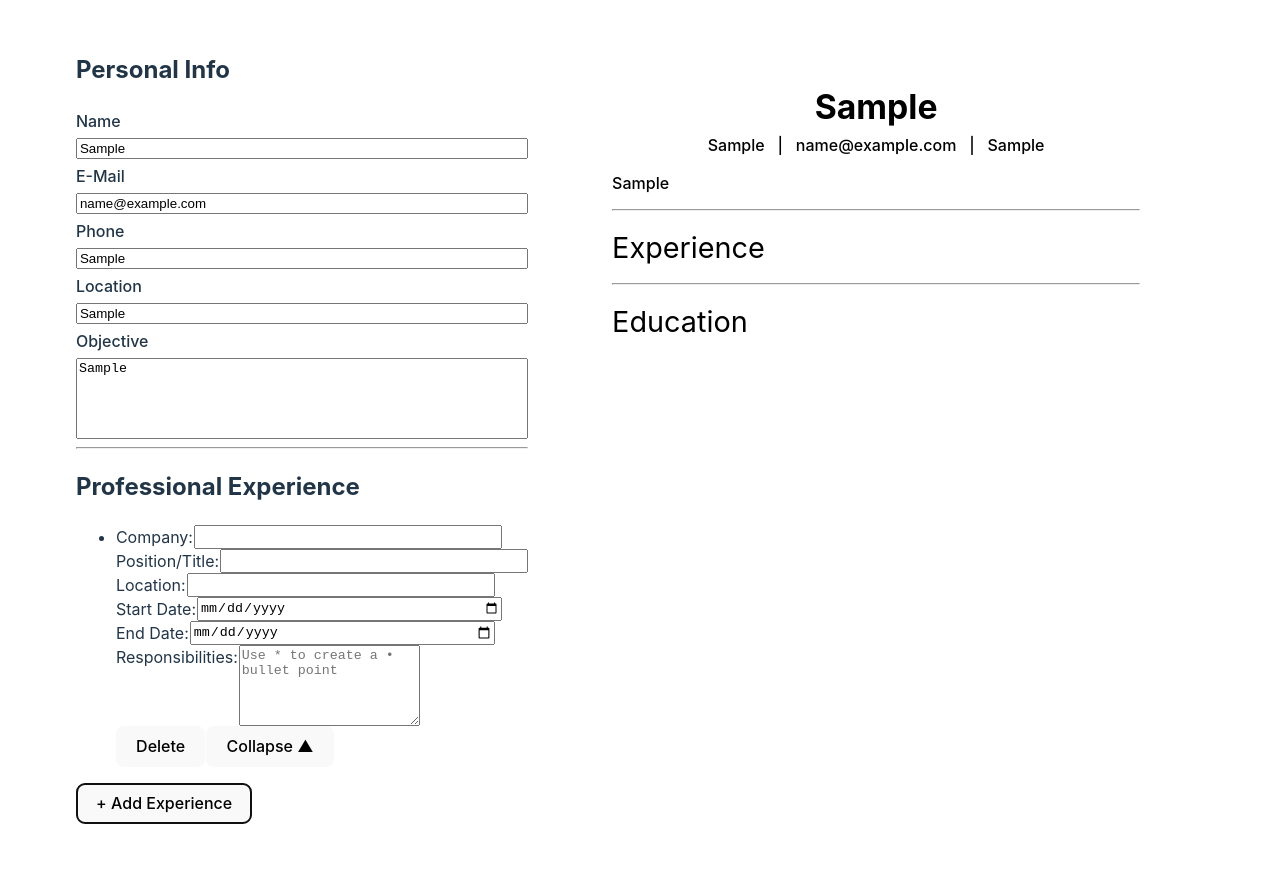
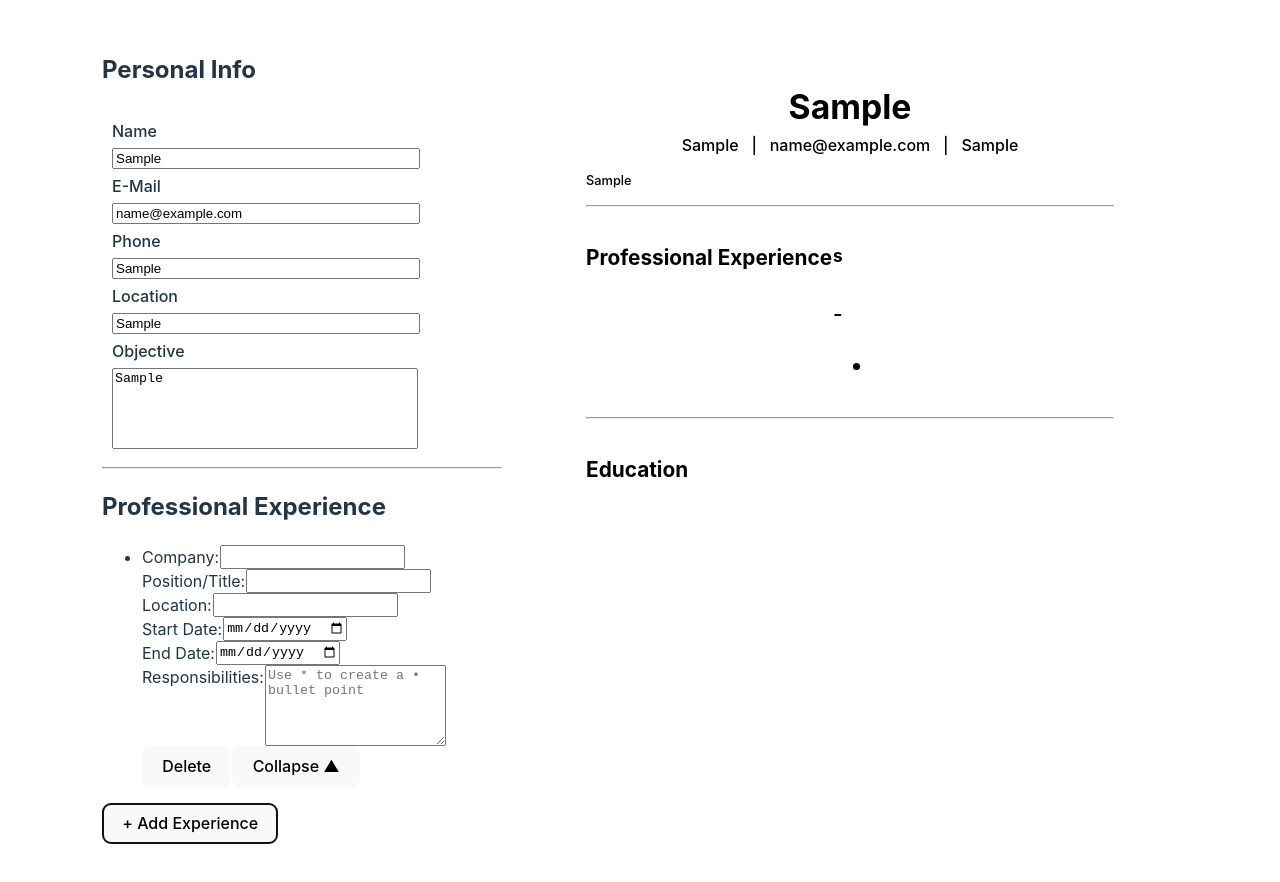
Before and after one commit to EddieTheEgg/cvBuilder, a React (Vite) app in the folder cvBuilder/: page / in a window 1280 px wide. Both pictures are taken after typing "Sample", "name@example.com", "Sample", "Sample", "Sample" into the empty fields and a click on the button "+ Add Experience". Shown: the top 882 px of the page. Built offline with nearby package versions, Linux system fonts and the light colour scheme.

Commit message:
adjusted the resume and personal info combined together to also incorporate experiences

```diff
--- a/cvBuilder/src/Components/Resume.jsx
+++ b/cvBuilder/src/Components/Resume.jsx
@@ -1,12 +1,12 @@
 import './resume.css';
 
-function Resume ({resume}){
+function Resume({ resume, experiences }) {
   return (
     <>
-    <div className= "resume">
-        <section className= "personal">
+      <div className="resume">
+        <section className="personal">
           <h3>{resume.name}</h3>
-            <section className ="personal-details">
+          <section className="personal-details">
             <div>{resume.phone}</div>
             <div>  |  </div>
             <div>{resume.email}</div>
@@ -17,13 +17,42 @@ function Resume ({resume}){
             <div>{resume.objective}</div>
           </section>
         </section>
-        <hr></hr>
-        <section className= "experience">Experience</section>
-        <hr></hr>
-        <section>Education</section>
+        <hr />
+
+        {/* Professional Experience Section */}
+        <section className="experience-section">
+          <section className="experience">
+            <h4>Professional Experience</h4>
+            {experiences.length > 0 ? (
+              experiences.map((exp, index) => (
+                <div key={exp.id || index} className="experience-item">
+                  <h5>{exp.company}s</h5>
+                  <p>{exp.position}</p>
+                  <p>{exp.location}</p>
+                  <p>{exp.startDate} - {exp.endDate}</p>
+                  <ul>
+                    {/* Add a check to ensure 'responsibilities' is defined */}
+                    {(exp.responsibilities || '').split('\n').map((task, taskIndex) => (
+                      <li key={taskIndex}>{task}</li>
+                    ))}
+                  </ul>
+                </div>
+              ))
+            ) : (
+              <p>No experiences added yet.</p>
+            )}
+          </section>
+        </section>
+
+        <hr />
+
+        <section className="education">
+          <h4>Education</h4>
+          {/* You can add education details here in a similar way */}
+        </section>
       </div>
     </>
-    )
+  );
 }
 
 export default Resume;
--- a/cvBuilder/src/Components/personalInfo.css
+++ b/cvBuilder/src/Components/personalInfo.css
@@ -3,6 +3,7 @@
     display:flex;
     flex-direction: column;
     gap: 5px;
+    padding: 10px;
 }
 
 .info-inputs section{
@@ -25,12 +26,12 @@ section div{
     font-weight: 500;
 }
 
-section input{
-    min-width: 300px;
-    max-width: 500px;
+.info-inputs input{
+    max-width: 300px;
     resize: none;
 }
 
 .objective textarea{
+    max-width: 300px;
     resize: none;
 }
--- a/cvBuilder/src/Components/personalInfo.jsx
+++ b/cvBuilder/src/Components/personalInfo.jsx
@@ -32,11 +32,6 @@ export default function PersonalInfo({currentInfo, updateInfo}){
             </div>
         </section>
 
-
-
-
-
-
         </>
     )
 
--- a/cvBuilder/src/Components/resume.css
+++ b/cvBuilder/src/Components/resume.css
@@ -14,6 +14,7 @@
     color: black;
     font-size: 1.8rem;
     min-height: 8in;
+    max-height: 8in;
     width: clamp(5in, 5.5in, 6in);
 }
 
@@ -35,9 +36,19 @@
 }
 
 .personal .objective-description{
-    font-size: 1rem;
+    font-size: 0.8rem;
     margin-top: 0.8rem;
     overflow: hidden;
     text-overflow: ellipsis;
+}
 
+
+.experience, .education{
+    font-weight: 700;
+    font-size:1.3rem;
+    margin-top: 0;
 }
+
+hr{
+    margin-bottom: 0.5rem;
+}
```
Lines whose indentation alone changed are shown as unchanged.
